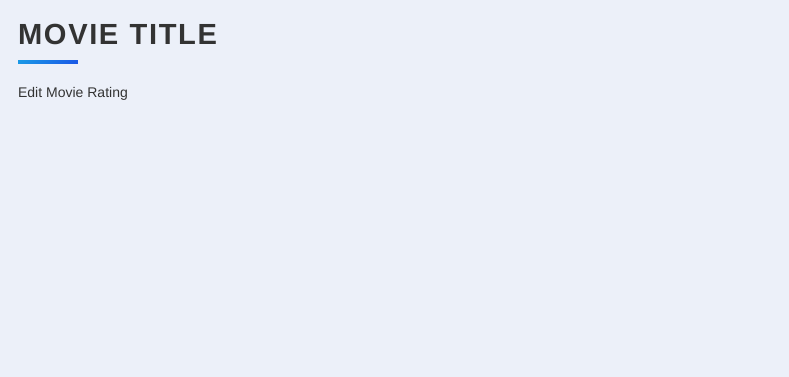
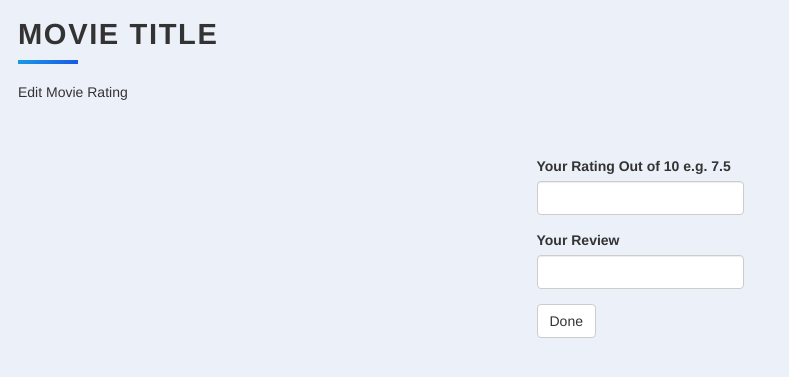
Before and after one commit to lmdelgallego/TOP10_MOVIES-PY, a Flask app: template templates/edit.html in a window 1280 px wide. Shown: the top 377 px of the page, without its empty margins (0-789 px from the left). Run offline with Flask 3, Linux system fonts and the light colour scheme; the template is opened without the code that fills it: values that come from a table or form of the project are taken from there, others are empty; some libraries are stand-ins or nearby versions.

Commit message:
✨feature: Implement Update Rating Handler

```diff
--- a/main.py
+++ b/main.py
@@ -30,6 +30,11 @@ class Movie(db.Model):
         return f'<Book {self.title}>'
 
 
+class EditForm(FlaskForm):
+    rating = StringField("Your Rating Out of 10 e.g. 7.5", validators=[DataRequired()])
+    review = StringField("Your Review", validators=[DataRequired()])
+    submit = SubmitField("Done")
+
 with app.app_context():
     db.create_all()
     # new_movie = Movie(
@@ -50,6 +55,18 @@ def home():
     all_movies = Movie.query.all()
     return render_template("index.html", movies=all_movies)
 
+@app.route("/update", methods=["GET", "POST"])
+def update():
+    form = EditForm()
+    movie_id = request.args.get("id")
+    movie = Movie.query.get(movie_id)
+    if form.validate_on_submit():
+        movie.rating = float(form.rating.data)
+        movie.review = form.review.data
+        db.session.commit()
+        return redirect(url_for("home"))
+    return render_template("edit.html", movie=movie, form=form)
+
 
 if __name__ == "__main__":
     app.run(debug=True)
--- a/templates/edit.html
+++ b/templates/edit.html
@@ -14,5 +14,6 @@
 <div class="content">
   <h1 class="heading">Movie Title</h1>
     <p class="description">Edit Movie Rating</p>
+    {{ wtf.quick_form(form, novalidate=true)}}
   </div>
 {% endblock %}
--- a/templates/index.html
+++ b/templates/index.html
@@ -14,7 +14,7 @@
 {% block content %}
 <div class="container">
   <h1 class="heading">My Top 10 Movies</h1>
-  <p class="description">These are my all time favourite movies.</p>
+  <p class="description">These are my all time favorite movies.</p>
    {% for movie in movies %}
       <div class="card" >
         <div class="front" style="background-image: url({{movie.img_url}});">
@@ -32,7 +32,7 @@
                 {{movie.description}}
             </p>
 
-            <a href="#" class="button">Update</a>
+            <a href="{{url_for('update', id=movie.id)}}" class="button">Update</a>
             <a href="#" class="button delete-button">Delete</a>
 
           </div>
```
